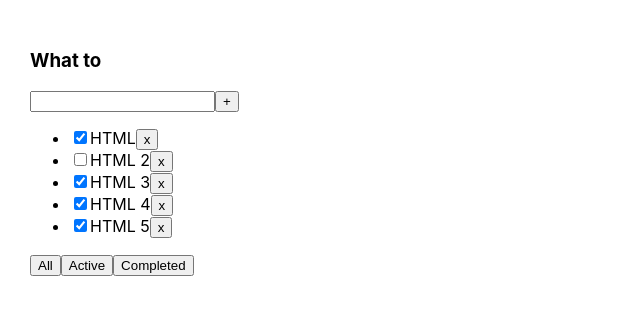
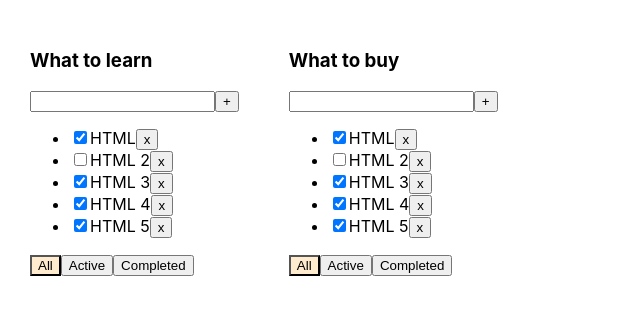
Before and after one commit to dev-fominov/it-incubator-todolist-ts, a React (Create React App) app: page / in a window 1280 px wide. Shown: the top 314 px of the page, without its empty margins (0-640 px from the left). Built offline with nearby package versions, Linux system fonts and the light colour scheme.

Commit message:
05-todolist for students 50%

```diff
--- a/src/App.css
+++ b/src/App.css
@@ -6,3 +6,15 @@
 .App > div {
   margin-right: 50px;
 }
+
+.error {
+  border: 1px solid red;
+}
+
+.error-message {
+  color: red;
+}
+
+.active-filter {
+  background-color: blanchedalmond;
+}
--- a/src/App.tsx
+++ b/src/App.tsx
@@ -4,9 +4,20 @@ import './App.css';
 import { TodoList, TaskType } from './TodoList';
 
 export type FilterValuesType = "all" | "completed" | "active";
+export type TodolistsType = {
+    id: string
+    title: string
+    filter: FilterValuesType
+}
 
 function App() {
-    const todoListTitle: string = "What to";
+
+    let [todolists, setTodolists] = useState<Array<TodolistsType>>([
+        { id: v1(), title: 'What to learn', filter: 'all' },
+        { id: v1(), title: 'What to buy', filter: 'all' },
+    ])
+
+    // const todoListTitle: string = "What to";
 
     let [tasks, setTasks] = useState<Array<TaskType>>([
         { id: v1(), title: 'HTML', isDone: true },
@@ -15,7 +26,7 @@ function App() {
         { id: v1(), title: 'HTML 4', isDone: true },
         { id: v1(), title: 'HTML 5', isDone: true },
     ]);
-    let [filter, setFilter] = useState<FilterValuesType>('all');
+    // let [filter, setFilter] = useState<FilterValuesType>('all');
 
     function removeTask(id: string) {
 
@@ -30,29 +41,55 @@ function App() {
         setTasks(newTasks);
     }
 
-    function changeFilter(value: FilterValuesType) {
-        setFilter(value);
+    function changeStatus(taskId: string, isDone: boolean) {
+        let task = tasks.find(t => t.id === taskId)
+        if (task) { task.isDone = isDone }
+        let copy = [...tasks]
+        setTasks(copy)
     }
 
+    function changeFilter(todolistID:string, value: FilterValuesType) {
+        setTodolists(todolists.map(el=> el.id === todolistID ? {...el, filter: value} : el ))
+    }
+
+    // let tasksForTodoList = tasks;
+    // if (filter === 'completed') {
+    //     tasksForTodoList = tasks.filter(t => t.isDone === true);
+    // }
+
+    // if (filter === 'active') {
+    //     tasksForTodoList = tasks.filter(t => t.isDone === false);
+    // }
+
+    return (
+        <div className="App">
+            {
+                todolists.map((t: TodolistsType) => {
                     let tasksForTodoList = tasks;
-
-    if(filter === 'completed') {
+                    if (t.filter === 'completed') {
                         tasksForTodoList = tasks.filter(t => t.isDone === true);
                     }
 
-    if(filter === 'active') {
+                    if (t.filter === 'active') {
                         tasksForTodoList = tasks.filter(t => t.isDone === false);
                     }
 
                     return (
-        <div className="App">
                         <TodoList
-                title={todoListTitle}
+                            todolistID={t.id}
+                            title={t.title}
                             tasks={tasksForTodoList}
                             removeTask={removeTask}
                             changeFilter={changeFilter}
                             addTask={addTask}
+                            changeStatus={changeStatus}
+                            filter={t.filter}
                         />
+                    )
+                })
+            }
+
+
         </div>
     );
 }
--- a/src/TodoList.tsx
+++ b/src/TodoList.tsx
@@ -2,11 +2,14 @@ import React, { ChangeEvent, KeyboardEvent, useState } from "react";
 import { FilterValuesType } from "./App";
 
 type TodoListPropsType = {
+	todolistID: string
 	title: string
 	tasks: TaskType[]
 	removeTask: (id: string) => void
-	changeFilter: (value: FilterValuesType) => void
+	changeFilter: (todolistID:string, value: FilterValuesType) => void
 	addTask: (title: string) => void
+	changeStatus: (taskId: string, isDone: boolean) => void
+	filter: FilterValuesType
 }
 
 export type TaskType = {
@@ -17,23 +20,28 @@ export type TaskType = {
 
 export const TodoList = (props: TodoListPropsType) => {
 	const [newTaskTitle, setNewTaskTitle] = useState("");
+	const [error, setError] = useState<string | null>(null);
 
 	const onNewTitleChangeHandler = (e: ChangeEvent<HTMLInputElement>) => {
 		setNewTaskTitle(e.currentTarget.value)
 	}
 
 	const onKeyPressHandler = (e: KeyboardEvent<HTMLInputElement>) => {
-		if(e.charCode === 13) {
+		setError(null)
+		if (e.charCode === 13) {
 			props.addTask(newTaskTitle);
 			setNewTaskTitle("");
 		}
 	}
 
 	const addTask = () => {
-		props.addTask(newTaskTitle);
+		if (newTaskTitle.trim() === '') {
+			setError("Title is required")
+			return
+		}
+		props.addTask(newTaskTitle.trim());
 		setNewTaskTitle("");
 	}
-
 
 	return (
 		<div>
@@ -42,14 +50,28 @@ export const TodoList = (props: TodoListPropsType) => {
 				<input
 					value={newTaskTitle}
 					onChange={onNewTitleChangeHandler}
-					onKeyPress={onKeyPressHandler} />
+					onKeyPress={onKeyPressHandler}
+					className={error ? "error" : ""}
+				/>
 				<button onClick={addTask}>+</button>
+				{error && <div className="error-message">{error}</div>}
 			</div>
 			<ul>
 				{
 					props.tasks.map((t) => {
+
+
+						const onChangeHandler = (e: ChangeEvent<HTMLInputElement>) => {
+							props.changeStatus(t.id, e.currentTarget.checked);
+						}
+
 						return <li key={t.id}>
-							<input type="checkbox" checked={t.isDone} />
+							<input
+								type="checkbox"
+								onChange={onChangeHandler}
+								checked={t.isDone}
+
+							/>
 							<span>{t.title}</span>
 							<button onClick={() => { props.removeTask(t.id) }}>x</button>
 						</li>
@@ -57,10 +79,12 @@ export const TodoList = (props: TodoListPropsType) => {
 				}
 			</ul>
 			<div>
-				<button onClick={() => { props.changeFilter("all") }}>All</button>
-				<button onClick={() => { props.changeFilter("active") }}>Active</button>
-				<button onClick={() => { props.changeFilter("completed") }}>Completed</button>
+				<button className={props.filter === 'all' ? "active-filter" : ""} onClick={() => { props.changeFilter(props.todolistID, "all") }}>All</button>
+				<button className={props.filter === 'active' ? "active-filter" : ""} onClick={() => { props.changeFilter(props.todolistID, "active") }}>Active</button>
+				<button className={props.filter === 'completed' ? "active-filter" : ""} onClick={() => { props.changeFilter(props.todolistID, "completed") }}>Completed</button>
 			</div>
 		</div>
 	)
+
+
 }
```
Lines whose indentation alone changed are shown as unchanged.
